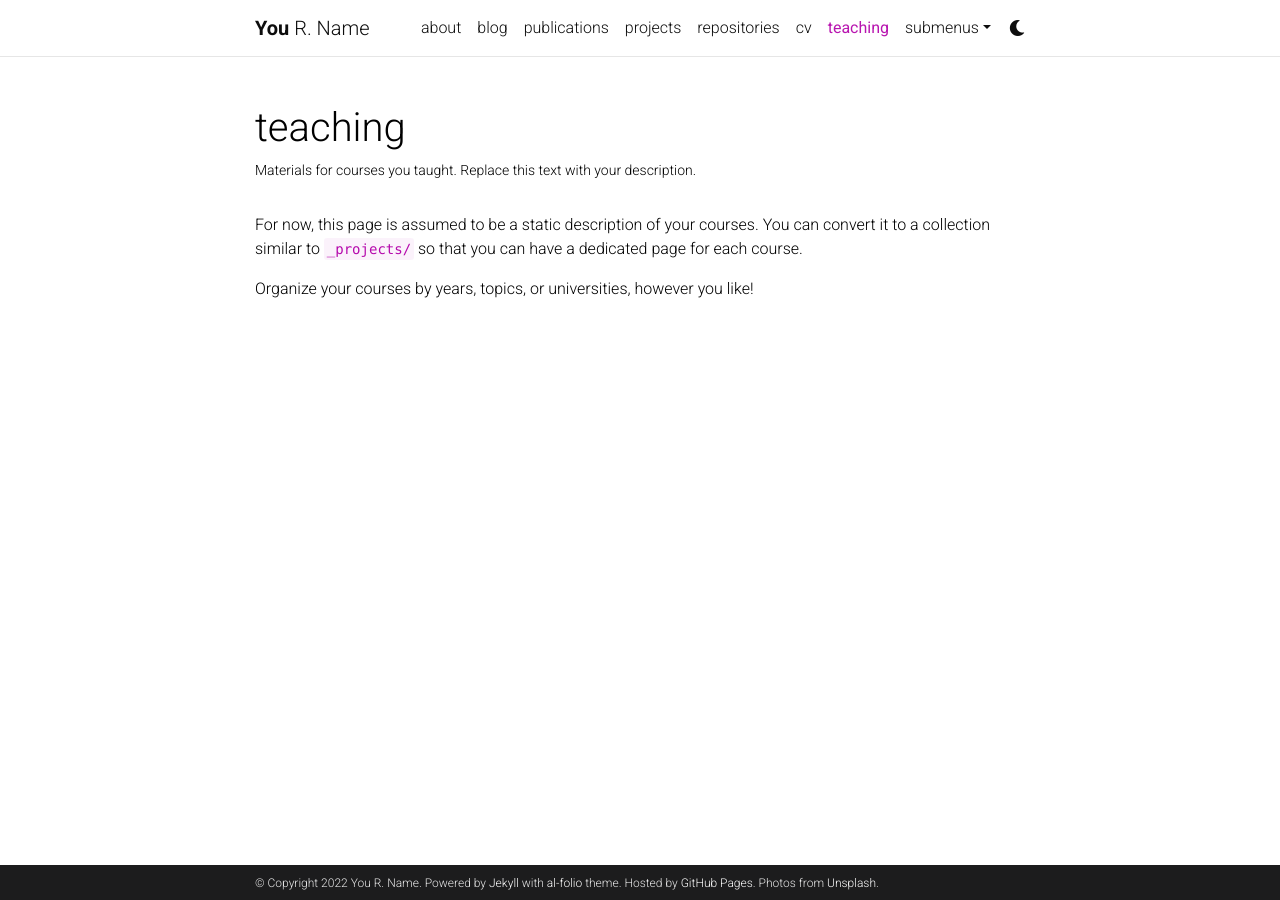
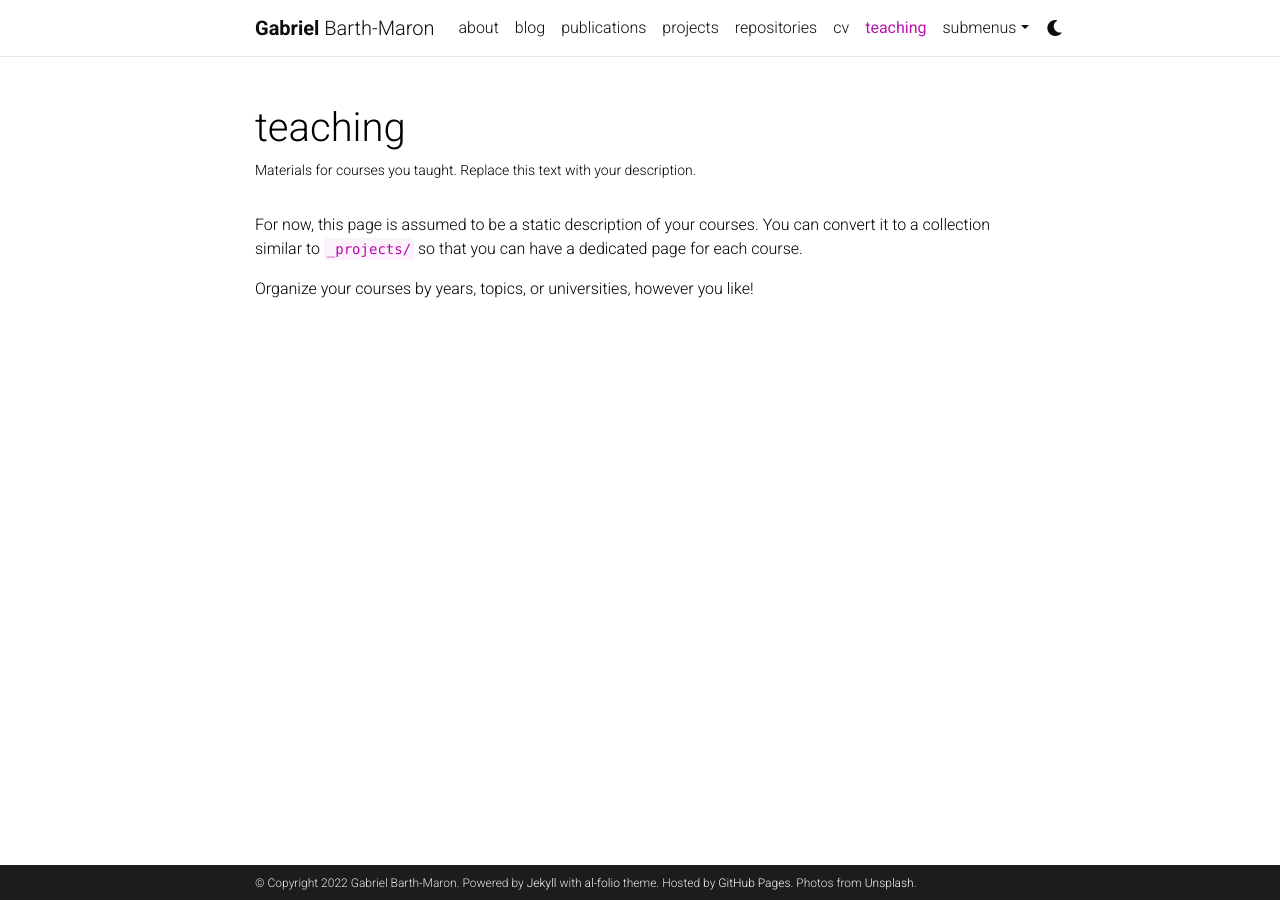
Before and after one commit to fastturtle/fastturtle.github.io, a Jekyll site: the page built from _pages/teaching.md, in a window 1280 px wide. Built offline with Jekyll 4.4.1, drawn with Linux system fonts in a browser that asks for light colours; comment, search, counter and statistics services are not loaded; a style sheet for code colours, icons or effects is not loaded.

Commit message:
* Set my name. * Make the baseurl be empty. * Use gabrielbm.com

```diff
--- a/_config.yml
+++ b/_config.yml
@@ -3,10 +3,10 @@
 # -----------------------------------------------------------------------------
 
 title: blank # the website title (if blank, full name will be used instead)
-first_name: You
-middle_name: R.
-last_name: Name
-email: you@example.com
+first_name: Gabriel
+middle_name:
+last_name: Barth-Maron
+email: gabrielbarthmaron@gmail.com
 description: > # the ">" symbol means to ignore newlines until "footer_text:"
   A simple, whitespace theme for academics. Based on [*folio](https://github.com/bogoli/-folio) design.
 footer_text: >
@@ -18,8 +18,8 @@ keywords: jekyll, jekyll-theme, academic-website, portfolio-website  # add your
 lang: en # the language of your site (for example: en, fr, cn, ru, etc.)
 icon: ⚛️  # the emoji used as the favicon (alternatively, provide image name in /assets/img/)
 
-url: https://alshedivat.github.io # the base hostname & protocol for your site
-baseurl: /al-folio # the subpath of your site, e.g. /blog/
+url: https://gabrielbm.com # the base hostname & protocol for your site
+baseurl: # the subpath of your site, e.g. /blog/
 last_updated: false # set to true if you want to display last updated in the footer
 impressum_path:  # set to path to include impressum link in the footer, use the same path as permalink in a page, helps to conform with EU GDPR
 
@@ -67,9 +67,9 @@ og_image: # The site-wide (default for all links) Open Graph preview image
 # Social integration
 # -----------------------------------------------------------------------------
 
-github_username: # your GitHub user name
+github_username: fastturtle # your GitHub user name
 gitlab_username: # your GitLab user name
-twitter_username: # your Twitter handle
+twitter_username: gbarthmaron # your Twitter handle
 linkedin_username: # your LinkedIn user name
 scholar_userid: # your Google Scholar ID
 orcid_id: # your ORCID ID
```
